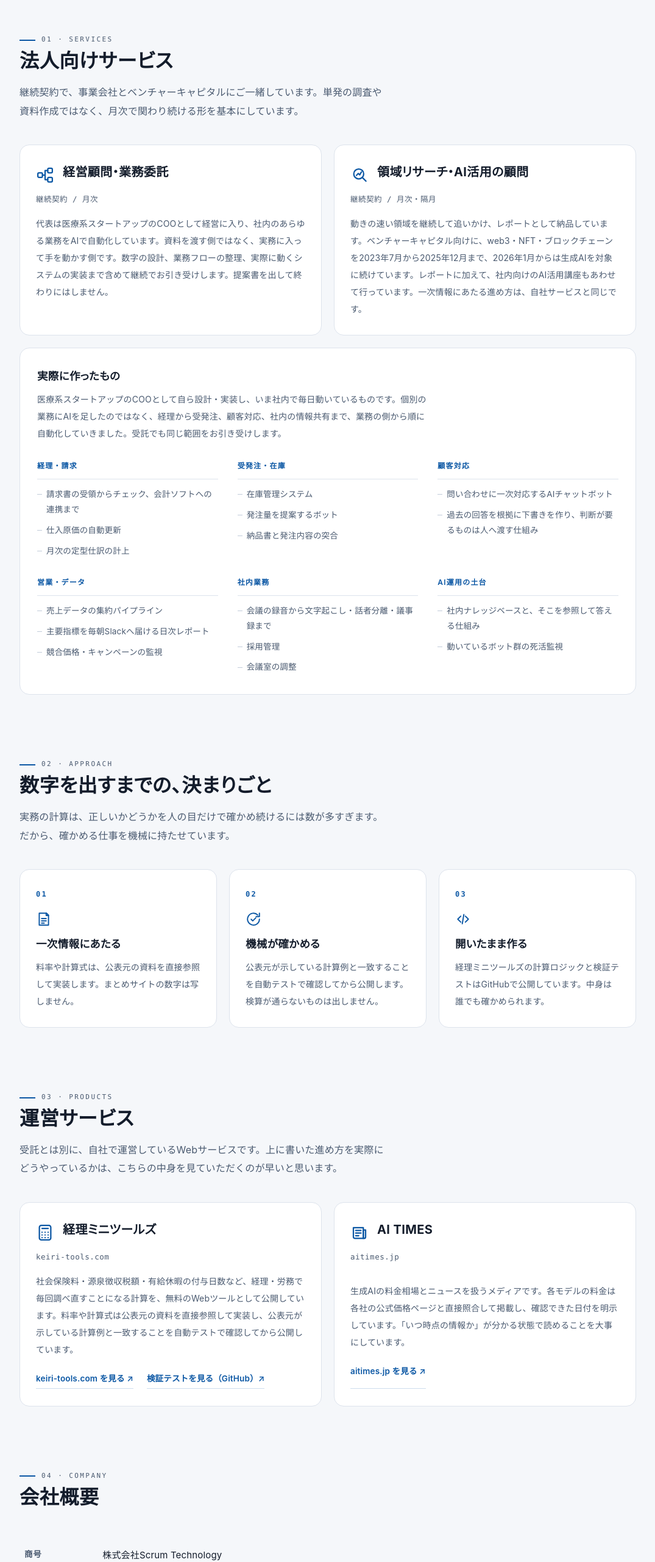
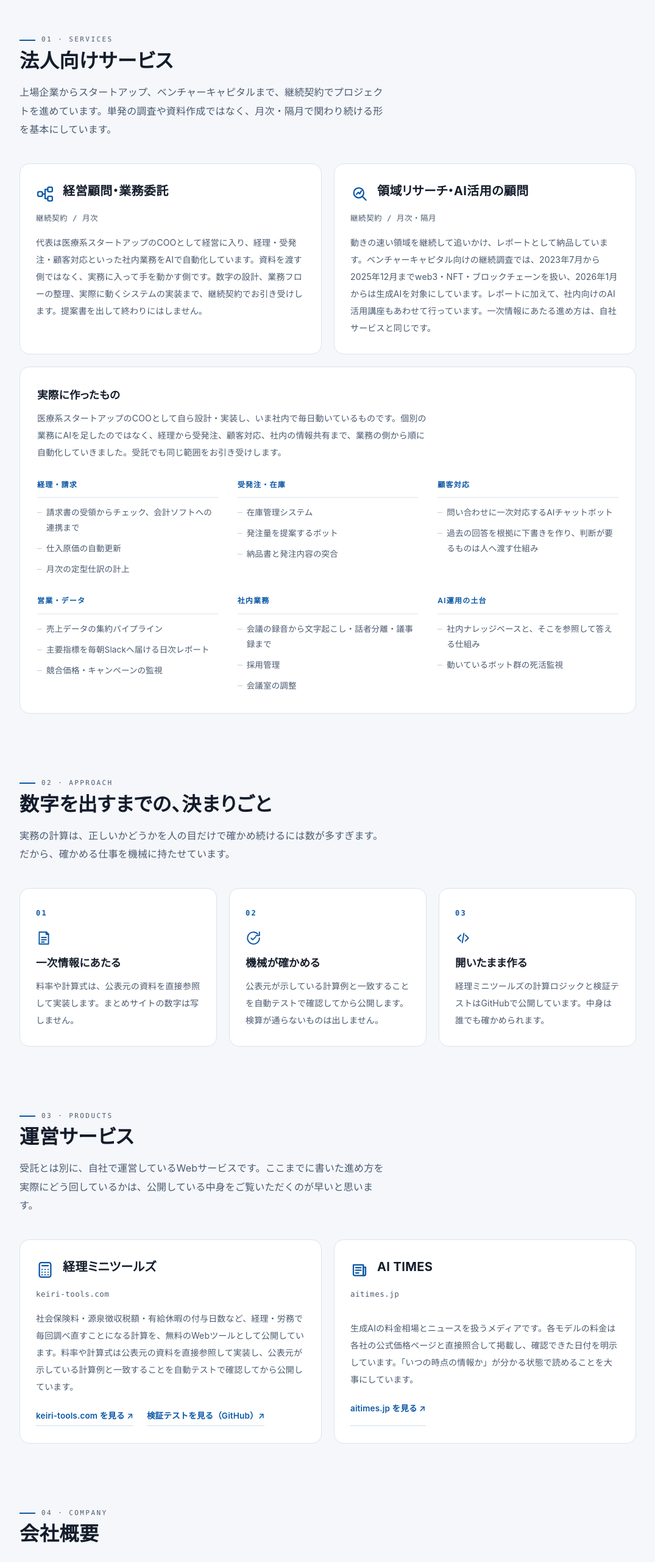
Before and after one commit to fiestared/scrumtechnology, a plain HTML site: page docs/index.html in a window 1280 px wide. Shown: the part 860-3421 px from the top of the page at 61% size, without its empty margins (102-1177 px from the left). Drawn offline with Linux system fonts and the light colour scheme.

Commit message:
fix(copy): 法人向けサービス導入文の助詞誤りなど、日本語の誤り・不明瞭表現を修正
「継続契約で、事業会社とベンチャーキャピタルにご一緒しています」は、
「ご一緒する」が取る助詞が「と」であるのに対し、直前の「と」が並列の
「と」として消費されており、「に」を受ける動詞が存在しない文法誤りだった。
あわせて何を一緒に行うのかが示されておらず、サービス紹介として意味が
不明瞭だったため、対象と提供内容が分かる文に差し替えた。

- 導入文: 対象を「上場企業からスタートアップ、ベンチャーキャピタルまで」
  と明示。契約形態も下部カード（月次・隔月）と整合させた（従来は月次のみ）
- 経営顧問カード: 「社内のあらゆる業務」は実態以上に広い主張になるため
  「経理・受発注・顧客対応といった社内業務」に。「継続でお引き受け」→
  「継続契約でお引き受け」
- リサーチカード: 目的語が宙に浮くねじれ文を、期間と対象の対応が読める
  語順に修正
- 運営サービス導入文・問い合わせ注記: 口語的／省略的な表現を修正
- AI TIMES: 「いつ時点の情報か」→「いつの時点の情報か」

Co-Authored-By: Claude Opus 5 <noreply@anthropic.com>

```diff
--- a/docs/index.html
+++ b/docs/index.html
@@ -514,7 +514,7 @@
       <div class="sec-head" data-reveal>
         <p class="eyebrow mono">01 · Services</p>
         <h2 id="services-h">法人向けサービス</h2>
-        <p>継続契約で、事業会社とベンチャーキャピタルにご一緒しています。単発の調査や資料作成ではなく、月次で関わり続ける形を基本にしています。</p>
+        <p>上場企業からスタートアップ、ベンチャーキャピタルまで、継続契約でプロジェクトを進めています。単発の調査や資料作成ではなく、月次・隔月で関わり続ける形を基本にしています。</p>
       </div>
       <div class="grid2">
         <article class="card svc" data-reveal>
@@ -526,7 +526,7 @@
             <h3>経営顧問・業務委託</h3>
           </div>
           <p class="terms mono">継続契約 / 月次</p>
-          <p>代表は医療系スタートアップのCOOとして経営に入り、社内のあらゆる業務をAIで自動化しています。資料を渡す側ではなく、実務に入って手を動かす側です。数字の設計、業務フローの整理、実際に動くシステムの実装まで含めて継続でお引き受けします。提案書を出して終わりにはしません。</p>
+          <p>代表は医療系スタートアップのCOOとして経営に入り、経理・受発注・顧客対応といった社内業務をAIで自動化しています。資料を渡す側ではなく、実務に入って手を動かす側です。数字の設計、業務フローの整理、実際に動くシステムの実装まで、継続契約でお引き受けします。提案書を出して終わりにはしません。</p>
         </article>
         <article class="card svc" data-reveal>
           <div class="svc-top">
@@ -537,7 +537,7 @@
             <h3>領域リサーチ・AI活用の顧問</h3>
           </div>
           <p class="terms mono">継続契約 / 月次・隔月</p>
-          <p>動きの速い領域を継続して追いかけ、レポートとして納品しています。ベンチャーキャピタル向けに、web3・NFT・ブロックチェーンを2023年7月から2025年12月まで、2026年1月からは生成AIを対象に続けています。レポートに加えて、社内向けのAI活用講座もあわせて行っています。一次情報にあたる進め方は、自社サービスと同じです。</p>
+          <p>動きの速い領域を継続して追いかけ、レポートとして納品しています。ベンチャーキャピタル向けの継続調査では、2023年7月から2025年12月までweb3・NFT・ブロックチェーンを扱い、2026年1月からは生成AIを対象にしています。レポートに加えて、社内向けのAI活用講座もあわせて行っています。一次情報にあたる進め方は、自社サービスと同じです。</p>
         </article>
       </div>
 
@@ -637,7 +637,7 @@
       <div class="sec-head" data-reveal>
         <p class="eyebrow mono">03 · Products</p>
         <h2 id="products-h">運営サービス</h2>
-        <p>受託とは別に、自社で運営しているWebサービスです。上に書いた進め方を実際にどうやっているかは、こちらの中身を見ていただくのが早いと思います。</p>
+        <p>受託とは別に、自社で運営しているWebサービスです。ここまでに書いた進め方を実際にどう回しているかは、公開している中身をご覧いただくのが早いと思います。</p>
       </div>
       <div class="grid2">
         <article class="card svc" data-reveal>
@@ -664,7 +664,7 @@
             <h3>AI TIMES</h3>
           </div>
           <p class="dom mono">aitimes.jp</p>
-          <p>生成AIの料金相場とニュースを扱うメディアです。各モデルの料金は各社の公式価格ページと直接照合して掲載し、確認できた日付を明示しています。「いつ時点の情報か」が分かる状態で読めることを大事にしています。</p>
+          <p>生成AIの料金相場とニュースを扱うメディアです。各モデルの料金は各社の公式価格ページと直接照合して掲載し、確認できた日付を明示しています。「いつの時点の情報か」が分かる状態で読めることを大事にしています。</p>
           <p class="links">
             <a href="https://aitimes.jp/">aitimes.jp を見る ↗</a>
           </p>
@@ -734,7 +734,7 @@
         <h2 id="contact-h">お問い合わせ</h2>
         <p class="sub">ご相談・ご連絡は、下記のメールアドレスへお願いします。</p>
         <a class="btn btn-primary" href="mailto:yasu@scrumtechnology.jp">yasu@scrumtechnology.jp</a>
-        <p class="unsub">当社からお送りしたメールの受信停止をご希望の場合も同アドレスへご返信ください。以後お送りしません。</p>
+        <p class="unsub">当社からお送りしたメールの受信停止をご希望の場合も、同じアドレスへご返信ください。以後、当社からのメールはお送りしません。</p>
       </div>
     </div>
   </section>
```
